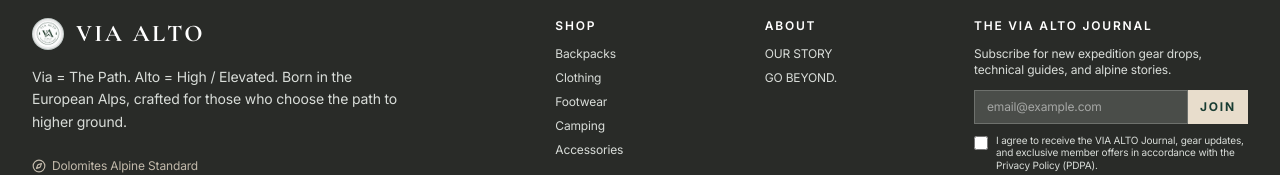
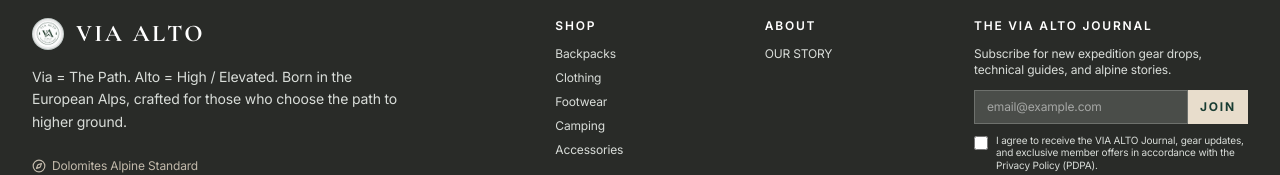
Before and after one commit to Birdie-1/via-alto, a React (Vite) app: page / in a window 1280 px wide. Shown: the part 4523-4698 px from the top of the page. Built offline with nearby package versions, Linux system fonts and the light colour scheme.

Commit message:
refactor(footer): remove slogan link from about column

```diff
--- a/src/components/layout/Footer.jsx
+++ b/src/components/layout/Footer.jsx
@@ -129,14 +129,6 @@
                   {t.phil_cta}
                 </button>
               </li>
-              <li>
-                <button
-                  onClick={() => onNavigate('home')}
-                  className="hover:text-white transition-colors cursor-pointer"
-                >
-                  {t.hero_slogan}
-                </button>
-              </li>
             </ul>
           </div>
 
```
